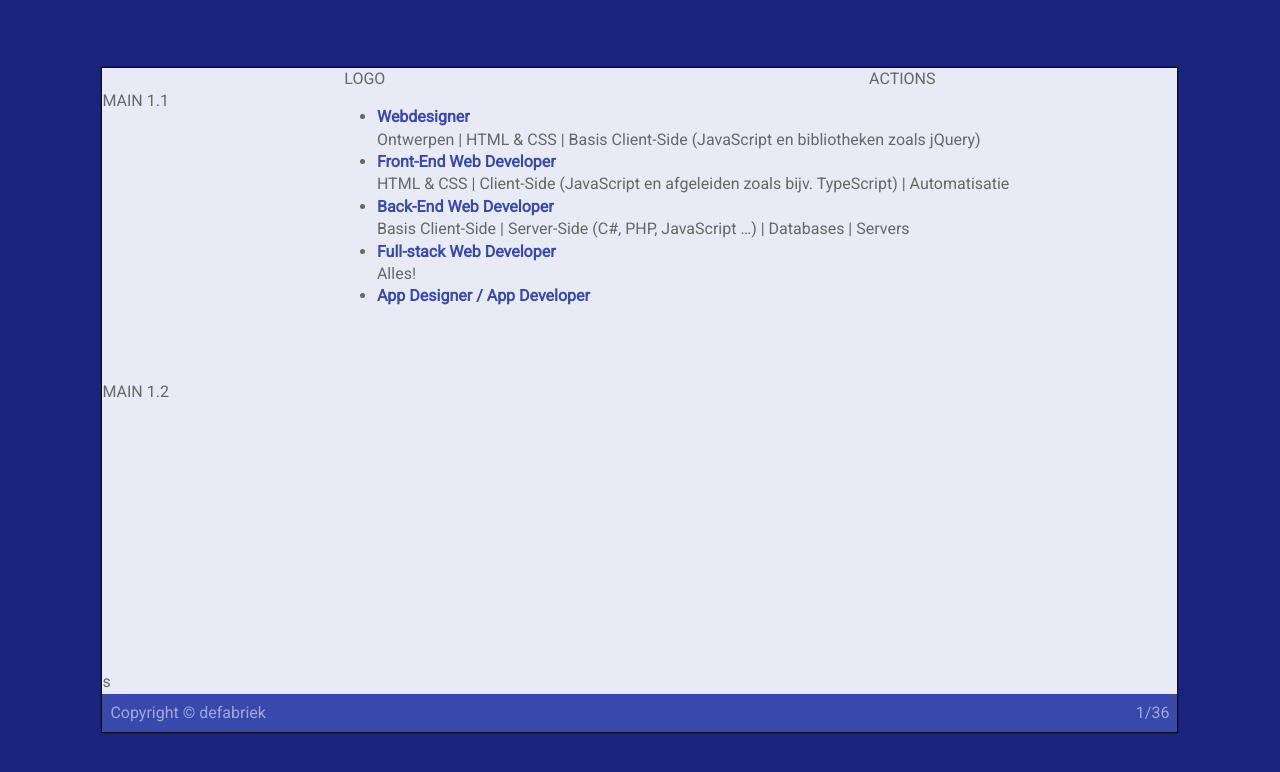
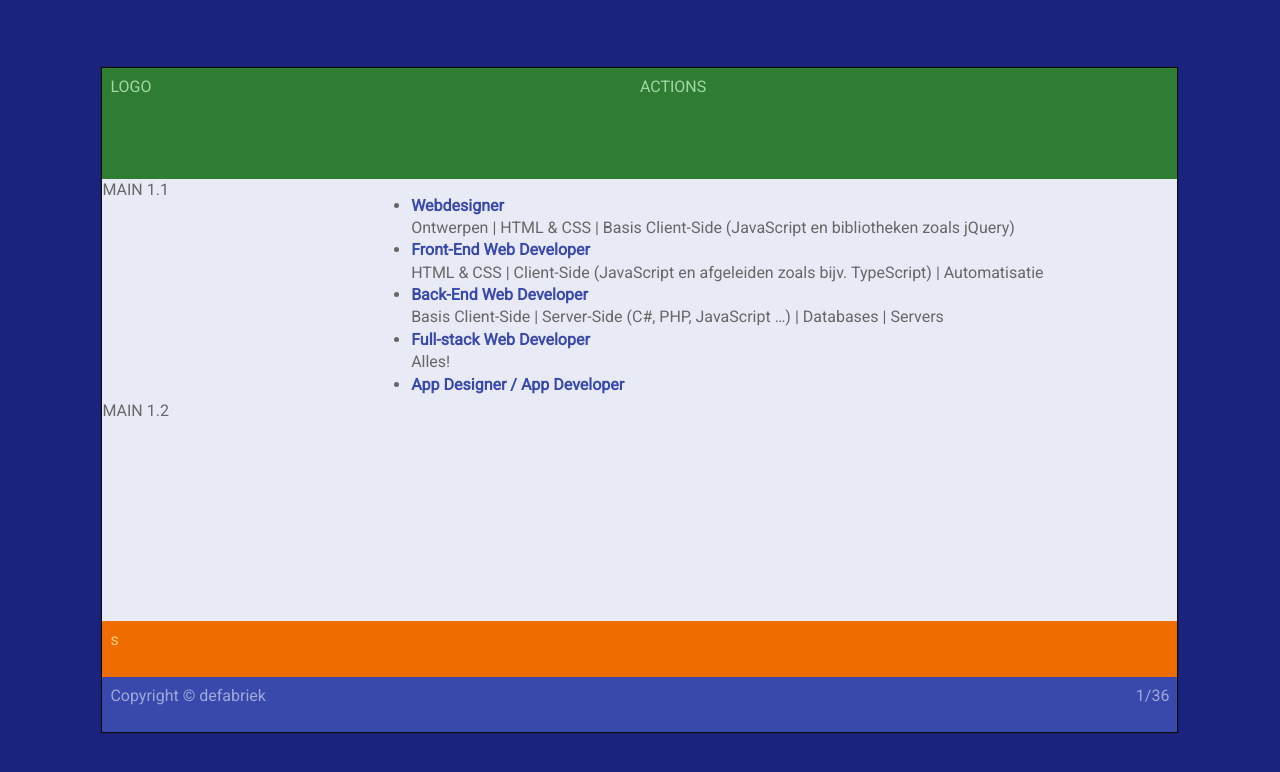
Before and after one commit to defabr13k/disclosure, a plain HTML site: page index.html in a window 1280 px wide. Drawn offline with Linux system fonts and the light colour scheme.

Commit message:
Updat disclosure with new flex-basis grid and removed the flex properties

```diff
--- a/index.html
+++ b/index.html
@@ -7,16 +7,16 @@
 
     <div class="dc-slides">
       <section class="dc-slide dc-layout-vertical">
-        <header class="dc-slide__header dc-flex__0_0_auto dc-layout-horizontal dc-justify__space-around">
-          <div class="header__1 dc-flex__0_0_auto">LOGO</div>
-          <div class="header__2 dc-flex__0_0_auto">ACTIONS</div>
+        <header class="dc-slide__header dc-flex-basis-block__2 dc-layout-horizontal dc-justify__space-around">
+          <div class="header__1 dc-flex-basis-block__6">LOGO</div>
+          <div class="header__2 dc-flex-basis-block__6">ACTIONS</div>
         </header>
-        <section class="dc-slide__main dc-layout-horizontal">
-          <section class="main__1 dc-layout-vertical">
+        <section class="dc-slide__main dc-flex-basis-block__8 dc-layout-horizontal">
+          <section class="main__1 dc-flex-basis-block__3 dc-layout-vertical">
             <section class="main__1_1">MAIN 1.1</section>
             <section class="main__1_2">MAIN 1.2</section>
           </section>
-          <section class="main__2 dc-layout-vertical">
+          <section class="main__2 dc-flex-basis-block__9 dc-layout-vertical">
             <ul>
               <li><strong>Webdesigner</strong><br>Ontwerpen | HTML & CSS | Basis Client-Side (JavaScript en bibliotheken zoals jQuery)</li>
               <li><strong>Front-End Web Developer</strong><br>HTML & CSS | Client-Side (JavaScript en afgeleiden zoals bijv. TypeScript) | Automatisatie</li>
@@ -26,10 +26,10 @@
             </ul>
           </section>
         </section>
-        <div class="dc-slide__breadcrumb dc-flex__0_0_auto">s</div>
-        <footer class="dc-slide__footer dc-flex__0_0_auto dc-layout-horizontal dc-justify__space-around">
-          <div class="footer__1 dc-flex__1_0_auto dc-align-text__left">Copyright &copy; defabriek</div>
-          <div class="footer__2 dc-flex__1_0_auto dc-align-text__right">1/36</div>
+        <div class="dc-slide__breadcrumb dc-flex-basis-block__1">s</div>
+        <footer class="dc-slide__footer dc-flex-basis-block__1 dc-layout-horizontal dc-justify__space-around">
+          <div class="footer__1 dc-flex-basis-block__6 dc-align-text__left">Copyright &copy; defabriek</div>
+          <div class="footer__2 dc-flex-basis-block__6 dc-align-text__right">1/36</div>
         </footer>
       </section>
     </div>
--- a/scss/layout/_flex.scripts.scss
+++ b/scss/layout/_flex.scripts.scss
@@ -36,31 +36,24 @@
 
 }
 
-/// Mixin for creating a Flex-based property. Shorthand for flex-grow, flex-shrink and flex-basis
+/// Mixin for creating a Flex-based basis blocks.
 ///
 /// @author Philippe De Pauw - Waterschoot
 ///
 /// @access public
-@mixin dc-make-flex-properties() {
+@mixin dc-make-flex-basis-blocks() {
 
   /**
   * Flex property classes
   * Combination of flex-grow, flex-shrink and flex-basis
   */
-  .dc-flex {
+  .dc-flex-basis-block {
 
-    @for $g from 1 through 8 {
+    @for $b from 0 through 12 {
 
-      &__#{$g - 1}_0_auto {
-        flex: ($g - 1) 0 auto;
-      }
-
-    }
-
-    @for $s from 1 through 8 {
-
-      &__0_#{$s - 1}_auto {
-        flex: 0 ($s - 1) auto;
+      &__#{$b} {
+        flex-basis: #{($b / 12) * 100%};
+        overflow: hidden;
       }
 
     }
--- a/scss/layout/_flex.scss
+++ b/scss/layout/_flex.scss
@@ -2,9 +2,9 @@
 /// @group Layouts
 @include dc-make-layouts();
 
-/// Make the Flex properties
+/// Make the Flex Basis Blocks
 /// @group Layouts
-@include dc-make-flex-properties();
+@include dc-make-flex-basis-blocks();
 
 /// Make the Flex justify-content properties
 /// @group Layouts
--- a/scss/themes/_default.scss
+++ b/scss/themes/_default.scss
@@ -9,6 +9,18 @@ body {
   box-shadow: 0 0 1px 1px rgba(11, 11, 11, 1);
   color: asm-color-palette('default', 'mid-dark');
 }
+.dc-slide__header {
+  padding: 8px;
+
+  background: rgba(46,125,50 ,1);
+  color: rgba(165,214,167 ,1);
+}
+.dc-slide__breadcrumb {
+  padding: 8px;
+
+  background: rgba(239,108,0 ,1);
+  color: rgba(255,204,128 ,1);
+}
 .dc-slide__footer {
   padding: 8px;
 
```
Also changed, not shown: css/disclosure.css, 1 other file.
